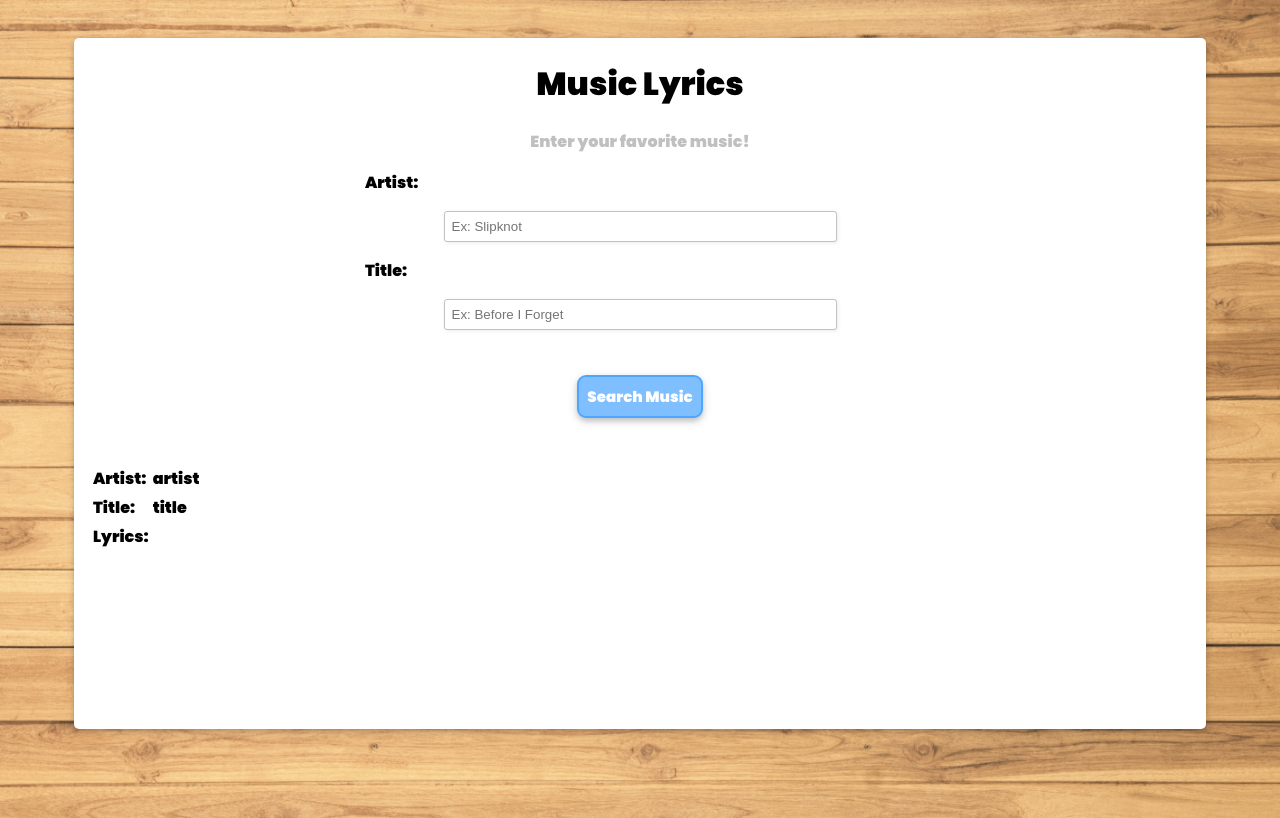
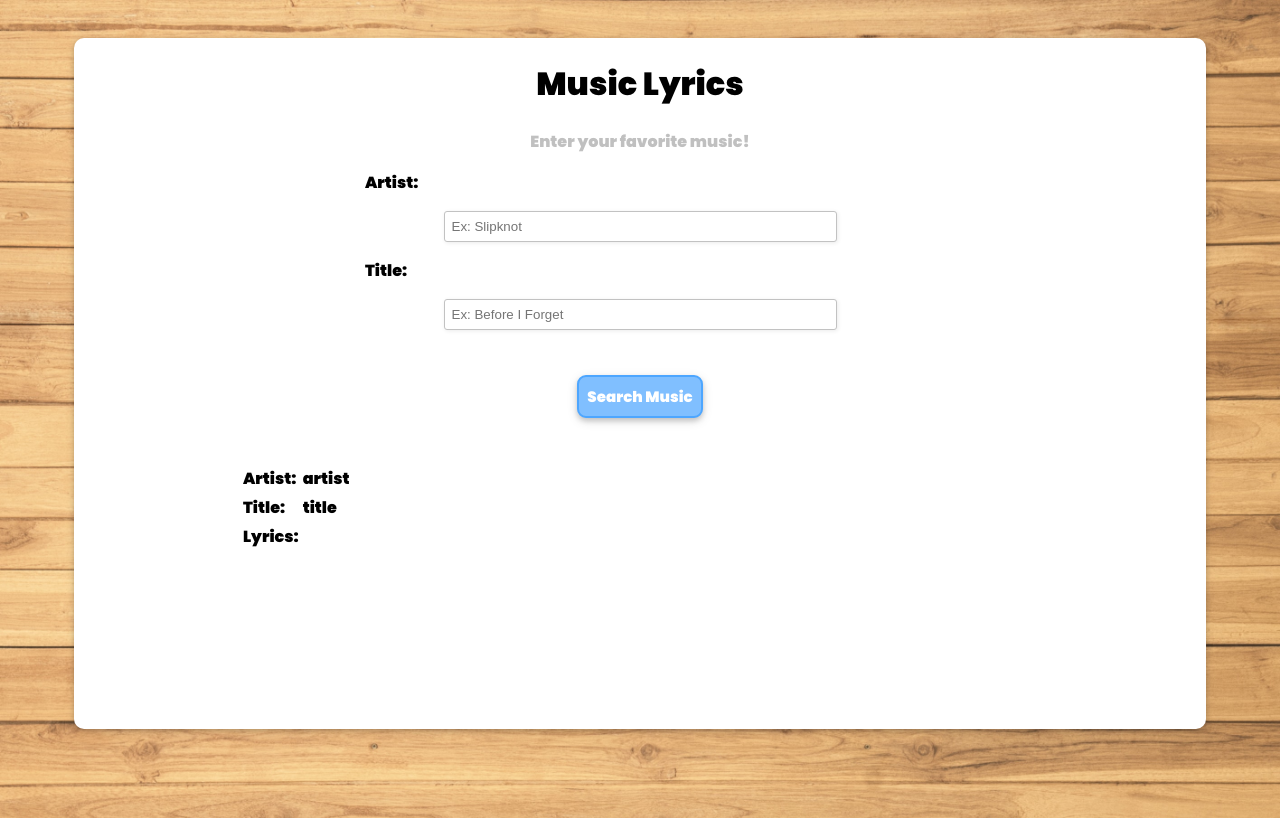
Before and after one commit to JoaoV111/API-Distances-Google, a Flask app: page /music-lyrics/ in a window 1280 px wide. Run offline with Flask 2, Linux system fonts and the light colour scheme.

Commit message:
Bug spaces Music Lyrics

```diff
--- a/static/css/main.css
+++ b/static/css/main.css
@@ -39,7 +39,7 @@ p.p2{
   padding: 0.01em 16px;
   padding-bottom: 40px;
   box-shadow: 0 2px 4px 0 rgba(0,0,0,0.16),0 2px 10px 0 rgba(0,0,0,0.12)!important;
-  border-radius: 5px;
+  border-radius: 10px;
   max-width: 1100px;
   min-height: 650px;
 }
--- a/templates/musiclyrics.html
+++ b/templates/musiclyrics.html
@@ -20,7 +20,7 @@
       <input type="submit" value="Search Music" class="button1"><br><br>
     </form>
   </div>
-  <table style="text-align: left">
+  <table style="text-align: left; margin-left: 150px">
     <tr>
       <td>Artist: </td>
       <td>{{ Artist }}</td>
@@ -33,7 +33,7 @@
       <td>Lyrics: </td>
     </tr>
   </table><br><br>
-  <p style="text-align: left;">
+  <p style="text-align: left; margin-left: 150px; font-family: 'Poppins'; font-size: 20px">
     {% autoescape false %}
       {{ lyrics }}
     {% endautoescape %}
```
